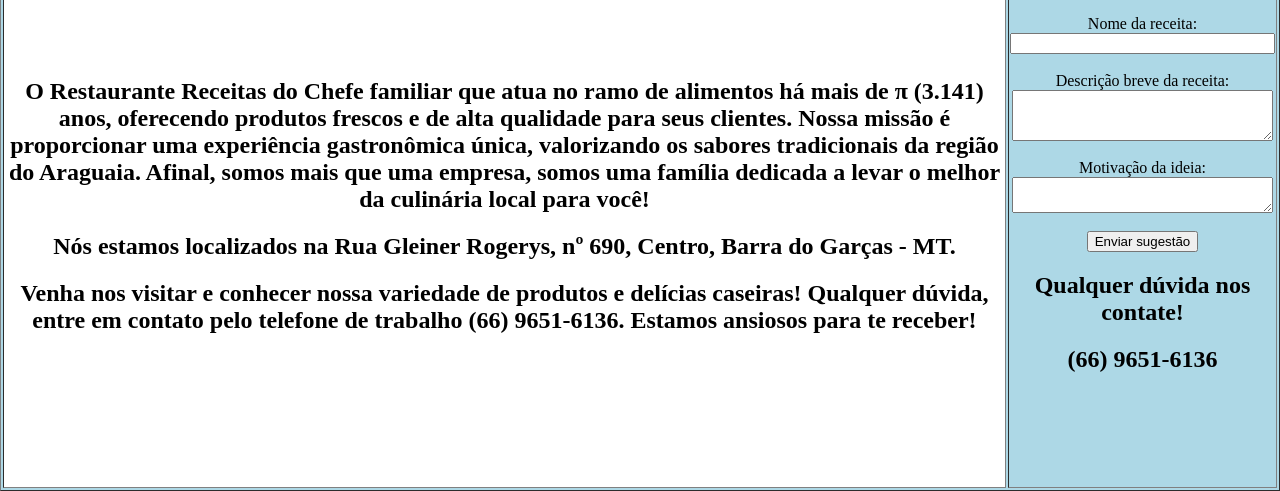
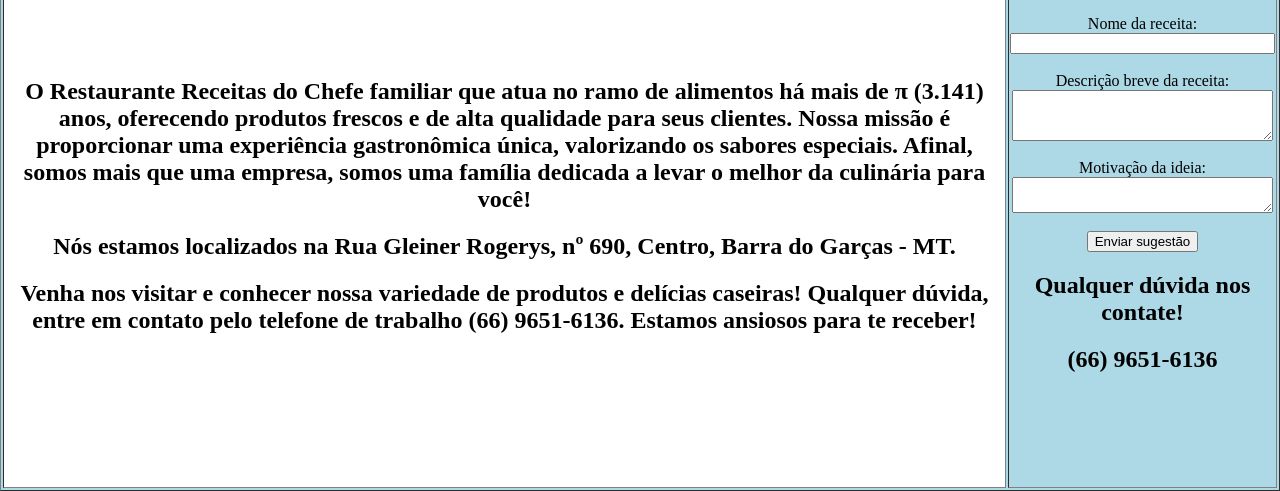
Before and after one commit to EduardoNetoLos/Restaurante-Receitas-do-Chefe, a plain HTML site: page index.html in a window 1280 px wide. Shown: the part 309-800 px from the top of the page. Drawn offline with Linux system fonts and the light colour scheme.

Commit message:
Correção de um erro de texto

```diff
--- a/index.html
+++ b/index.html
@@ -70,9 +70,8 @@
                     <h2>
                     O Restaurante Receitas do Chefe familiar que atua no ramo de alimentos há mais de π (3.141) anos,
                     oferecendo produtos frescos e de alta qualidade para seus clientes. Nossa missão é proporcionar
-                    uma experiência gastronômica única, valorizando os sabores tradicionais da região do Araguaia.
-                    Afinal, somos mais que uma empresa, somos uma família dedicada a levar o melhor da culinária local
-                    para você!
+                    uma experiência gastronômica única, valorizando os sabores especiais. Afinal, somos mais que uma empresa,
+                    somos uma família dedicada a levar o melhor da culinária para você!
                     </h2>
                     <h2>
                     Nós estamos localizados na Rua Gleiner Rogerys, nº 690, Centro, Barra do Garças - MT.
```
Also changed, not shown: 1 other file.
